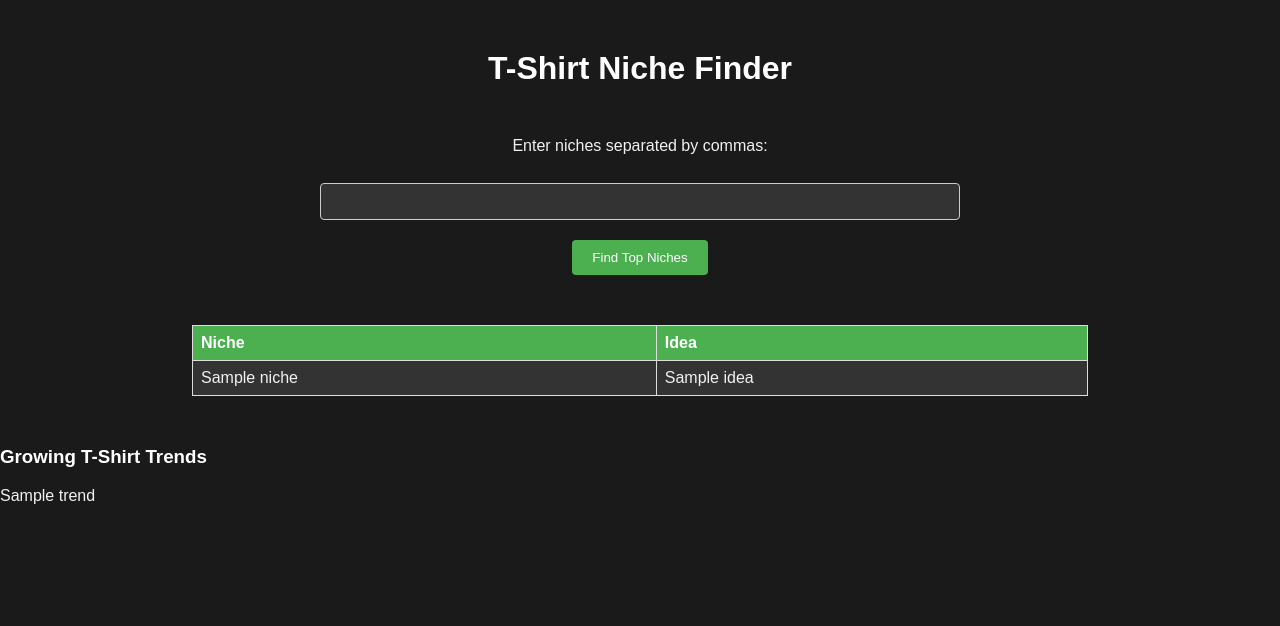
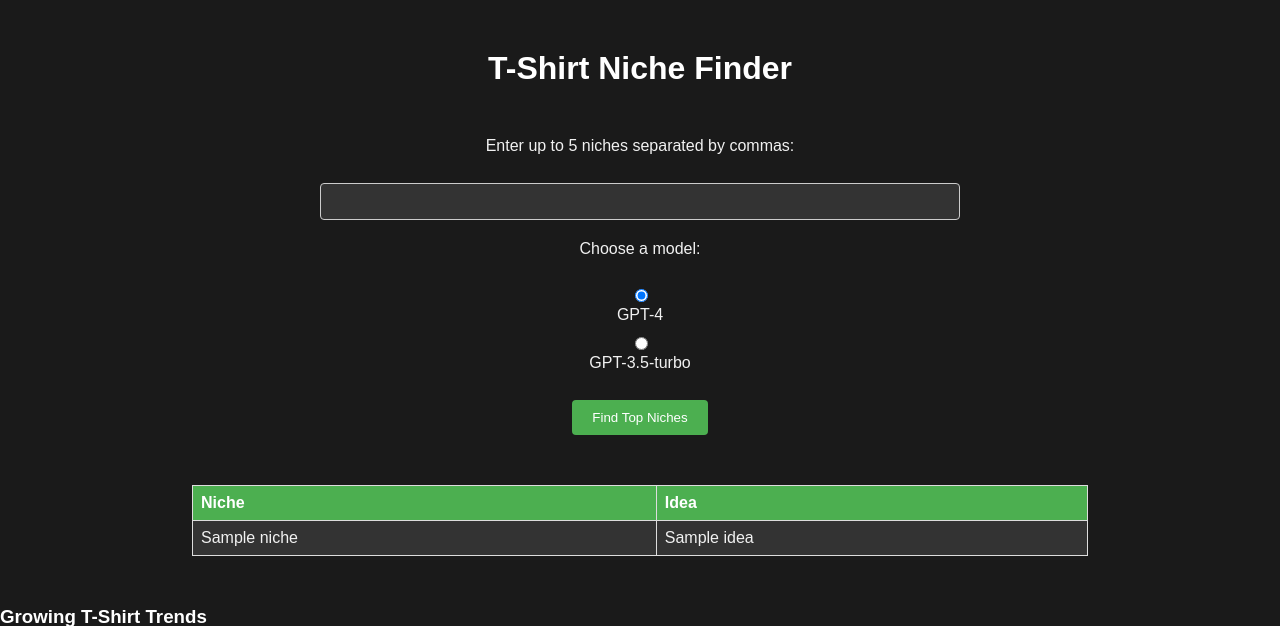
Before and after one commit to newDevPL/GPTNicheFinder, a Flask app: template templates/index.html in a window 1280 px wide. Shown: the top 626 px of the page. Run offline with Flask 3, Linux system fonts and the light colour scheme; the template is opened without the code that fills it: most values are stand-ins (such as "Sample title", 1, 10 or a date in 2020).

Commit message:
Added an option to choose GPT model directly in UI

```diff
--- a/app.py
+++ b/app.py
@@ -8,9 +8,12 @@ app = Flask(__name__)
 def index():
     if request.method == "POST":
         niche_input = request.form["niche_input"]
+        model_choice = request.form["model_choice"]
         niches = [niche.strip() for niche in niche_input.split(",")]
 
-        results = tshirt_trends.main(niches, 428) # Use 428 for "T-Shirts". You can lookup categories in the static/categories.json file
+        results = tshirt_trends.main(niches, 428, model_choice=model_choice) # Use 428 for "T-Shirts". You can lookup categories in the static/categories.json file
+# Filter out None values from ideas_list
+        ideas_list = [x for x in results["ideas_list"] if x is not None]
         return render_template("index.html", ideas_list=results["ideas_list"], trends_data=results["trends_data"]) # Pass the ideas_list and trends_data to the template for rendering the results in the browser
 
     return render_template("index.html")
--- a/openai_api.py
+++ b/openai_api.py
@@ -38,7 +38,7 @@ def generate_prompt(niche, category, trends_data):
 
 
 # Function to generate ideas for a niche and category using the OpenAI API and the prompt generated by the generate_prompt function above
-def generate_ideas(prompt, niche, model="gpt-3.5-turbo", n=3):
+def generate_ideas(prompt, niche, model="gpt-4", n=3):
     chat_prompt = (
         f"User: {prompt}\n"
         "AI:"
@@ -55,7 +55,7 @@ def generate_ideas(prompt, niche, model="gpt-3.5-turbo", n=3):
             stop=None,
             temperature=0.5,
         )
-        print = response
+
 
 
         return [choice.message.content.strip() for choice in response['choices']]
--- a/templates/index.html
+++ b/templates/index.html
@@ -105,9 +105,16 @@
 <body>
   <h1>T-Shirt Niche Finder</h1>
   <form method="POST">
-    <label for="niche_input">Enter niches separated by commas:</label>
+    <label for="niche_input">Enter up to 5 niches separated by commas:</label>
     <br>
     <input type="text" name="niche_input" id="niche_input" required>
+    <br>
+    <label for="model_choice">Choose a model:</label>
+    <br>
+    <input type="radio" id="gpt4" name="model_choice" value="gpt-4" checked>
+    <label for="gpt4">GPT-4</label>
+    <input type="radio" id="gpt35turbo" name="model_choice" value="gpt-3.5-turbo">
+    <label for="gpt35turbo">GPT-3.5-turbo</label>
     <br>
     <input type="submit" value="Find Top Niches">
   </form>
--- a/tshirt_trends.py
+++ b/tshirt_trends.py
@@ -106,7 +106,7 @@ def get_growing_trends(trends_data, threshold=1.1):
 
 
 # Main function
-def main(niches, category, region=''):
+def main(niches, category, region='', model_choice='gpt-4'):
     # Initialize ideas_list
     ideas_list = []
 
@@ -133,7 +133,7 @@ def main(niches, category, region=''):
             niche_name = niche
 
         prompt = openai_api.generate_prompt(niche_name, category, trends_data) # Generate prompt for the niche using the niche name, category and trends data and return it as a string (default) or a list of strings (default) if the prompt is too long (default)
-        ideas = openai_api.generate_ideas(prompt, niche, model="gpt-3.5-turbo", n=2) # Generate ideas for the niche using the prompt and the gpt-3.5-turbo model (default) and return the top 6 ideas (default) as a list of strings (default)
+        ideas = openai_api.generate_ideas(prompt, niche, model=model_choice, n=2) # Generate ideas for the niche using the prompt and the gpt-3.5-turbo model (default) and return the top 6 ideas (default) as a list of strings (default)
 
         ideas_list.append({"niche": niche_name, "ideas": ideas})
 
```
